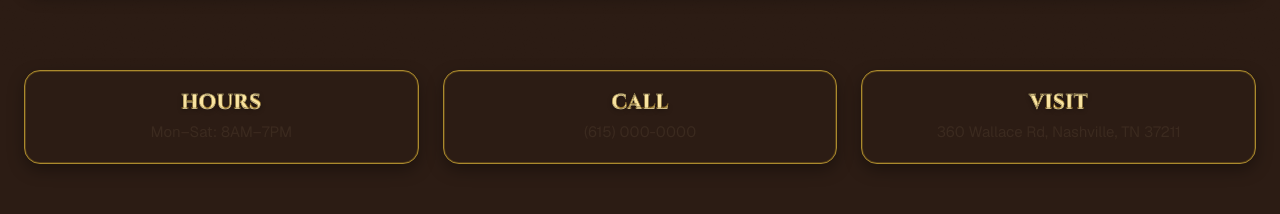
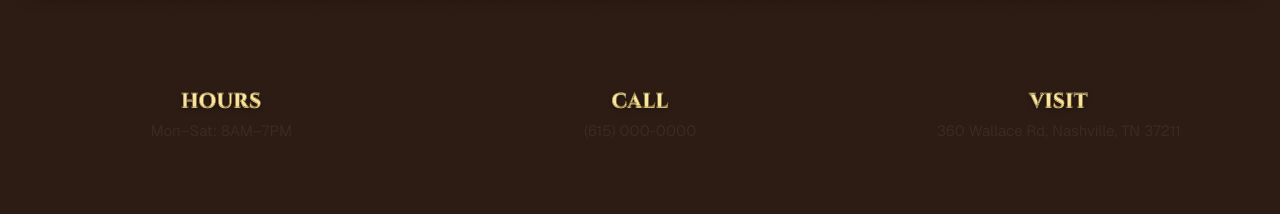
Before and after one commit to Kimberlyamaya2/deli-site, a Next.js app: page / in a window 1280 px wide. Shown: the part 734-948 px from the top of the page. Built offline with nearby package versions, Linux system fonts and the light colour scheme.

Commit message:
background

```diff
--- a/src/app/(marketing)/page.tsx
+++ b/src/app/(marketing)/page.tsx
@@ -112,7 +112,7 @@ export default function HomePage() {
       key={c.h}
       href={c.link || "#"}
       className={[
-        "p-5 bg-cocoa-800/60 border-gold rounded-2xl text-center",
+        "p-5 bg-[#fffaf5]border-gold rounded-2xl text-center",
         "transition-transform duration-300 hover:-translate-y-1 hover:shadow-[0_6px_20px_rgba(212,175,55,0.1)]",
         c.link ? "cursor-pointer" : "",
       ].join(" ")}
```
